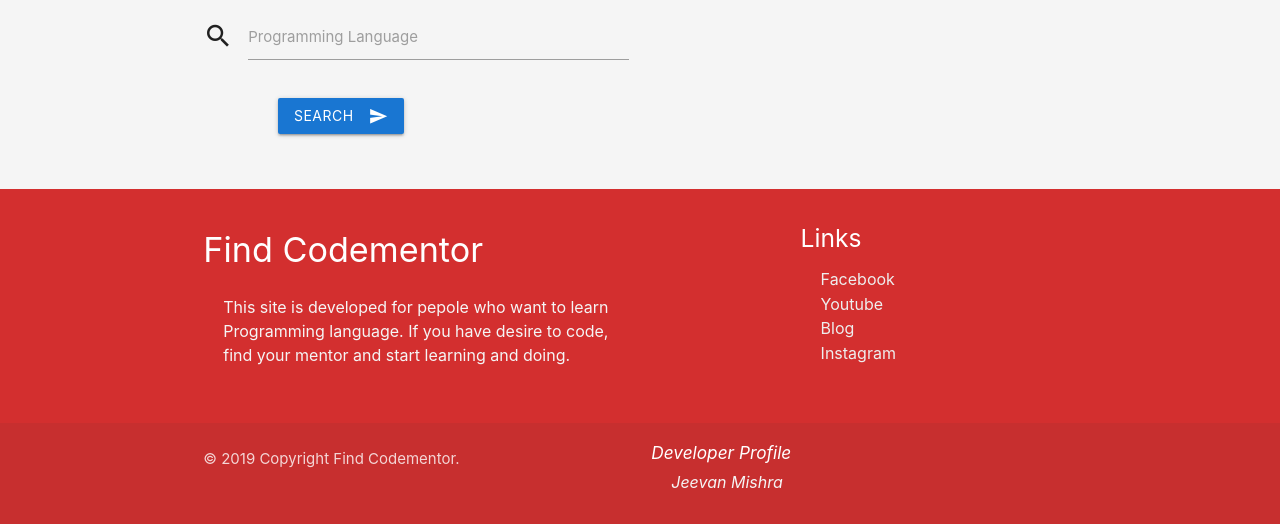
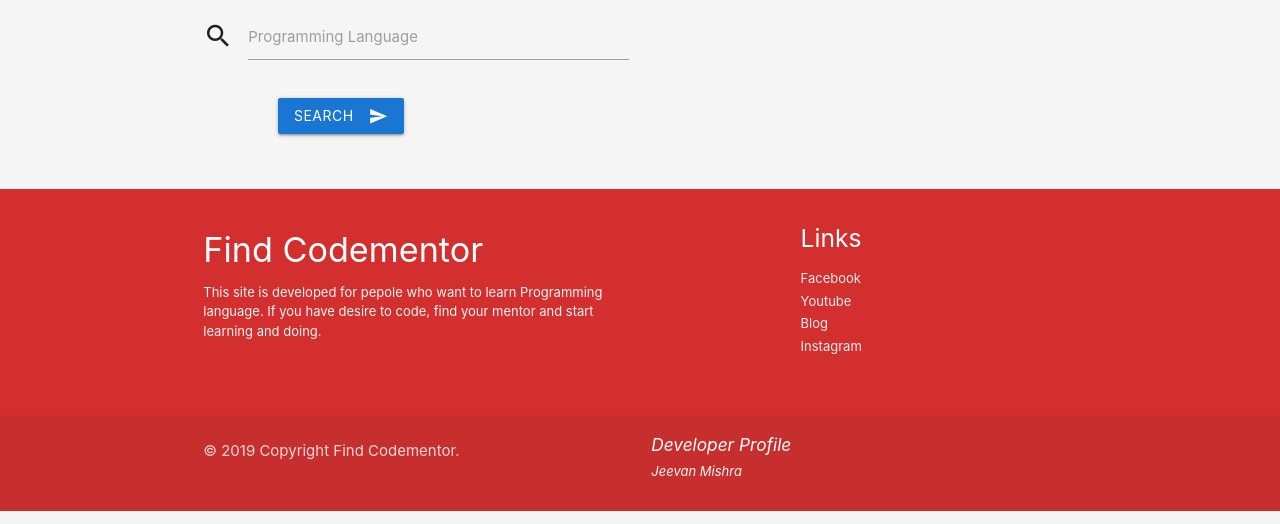
Before and after one commit to g1mishra/find_codementor, a Django app: page / in a window 1280 px wide. Shown: the part 390-914 px from the top of the page. Run offline with Django 3.2, Linux system fonts and the light colour scheme.

Commit message:
Update style.css

```diff
--- a/static/css/style.css
+++ b/static/css/style.css
@@ -34,9 +34,8 @@ body{
 }
 .grey-text{
     text-transform: none;
-    font-size: medium;
+    font-size: small;
     text-align: start;
-    padding: 10px 20px;
 }
 .col.s4{
     font-weight: 500;
```
